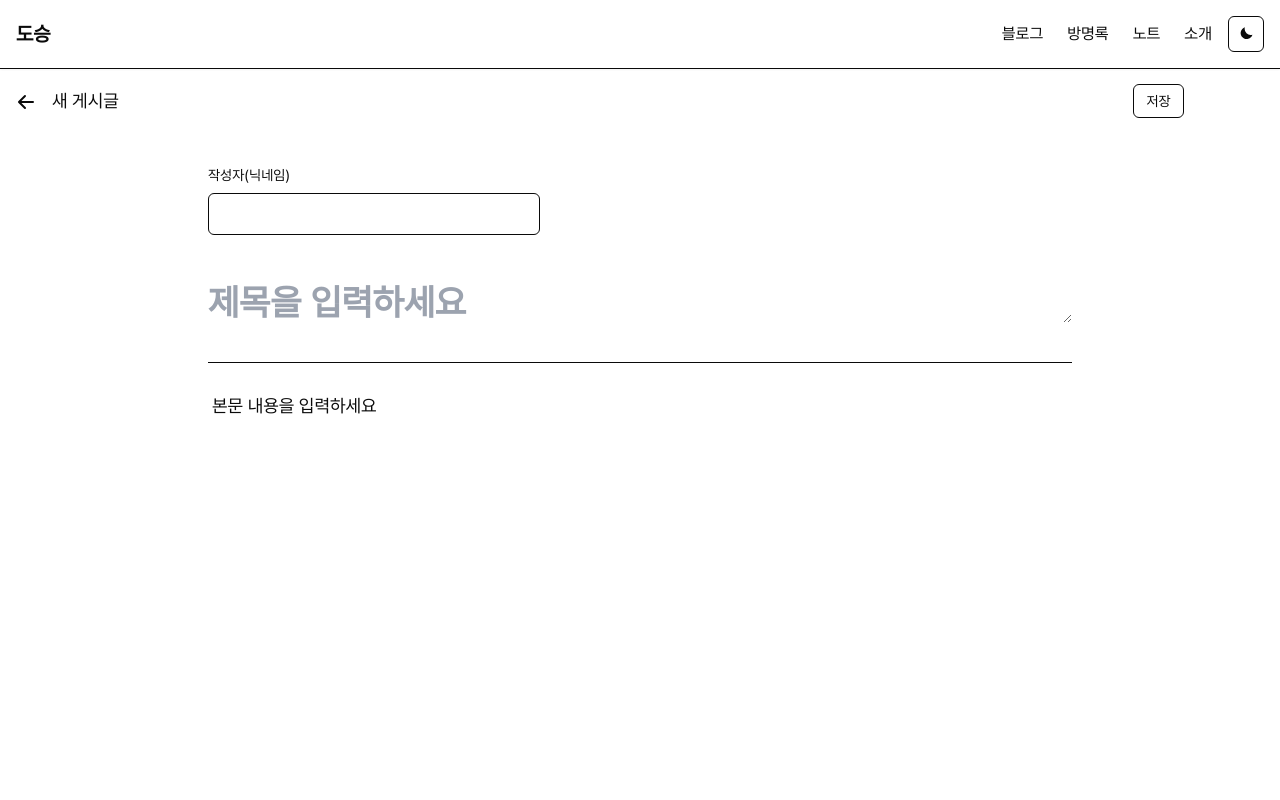
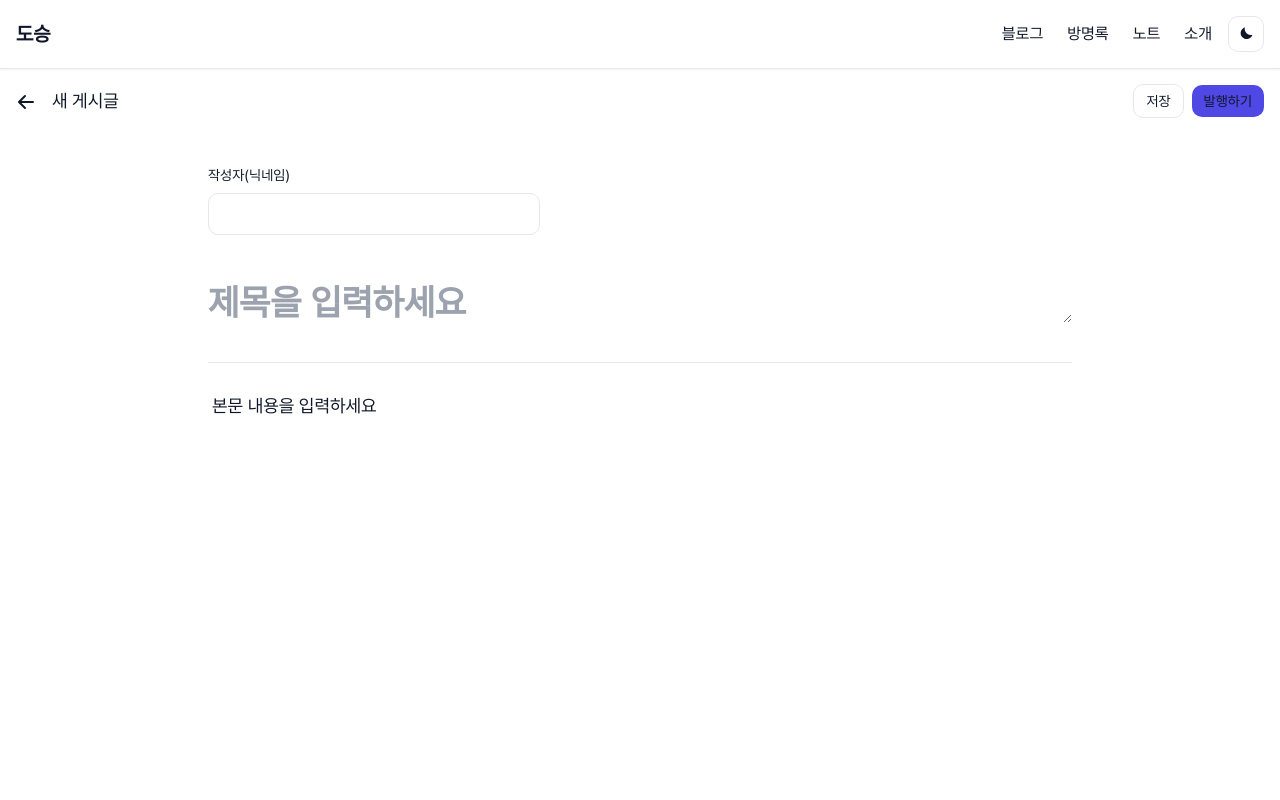
Before and after one commit to Doseung-Yang/doseung.dev, a Next.js app: page /post/edit in a window 1280 px wide. Shown: the top 800 px of the page. Built offline with nearby package versions, Linux system fonts and the light colour scheme.

Commit message:
feat: Style & Icon setting

```diff
--- a/app/components/Main.tsx
+++ /dev/null
@@ -1,70 +0,0 @@
-'use client';
-
-import { useEffect, useState } from 'react';
-import HeroSection from '../_components/HeroSection';
-import SkillsSection from '../_components/SkillsSection';
-import RecentPostsSlider from '../_components/RecentPostsSlider';
-import RecentCommentsSlider from '../_components/RecentCommentsSlider';
-import { getRecentPosts, getRecentComments, Post, Comment } from '../api/lib/get-post';
-
-export default function MainContent() {
-  const [recentPosts, setRecentPosts] = useState<Post[]>([]);
-  const [recentComments, setRecentComments] = useState<Comment[]>([]);
-  const [loading, setLoading] = useState(true);
-  const [error, setError] = useState<string | null>(null);
-
-  useEffect(() => {
-    async function fetchData() {
-      try {
-        setLoading(true);
-        setError(null);
-
-        const [posts, comments] = await Promise.all([getRecentPosts(3), getRecentComments(5)]);
-
-        if (posts.length === 0 && comments.length === 0) {
-          setError('최근 포스트와 댓글을 찾을 수 없습니다.');
-        } else {
-          setRecentPosts(posts);
-          setRecentComments(comments);
-        }
-      } catch (error) {
-        console.error('데이터를 가져오는 중 오류 발생:', error);
-        setError('데이터를 불러오는 중 오류가 발생했습니다.');
-      } finally {
-        setLoading(false);
-      }
-    }
-
-    fetchData();
-  }, []);
-
-  return (
-    <main className="flex flex-col items-center min-h-screen text-foreground">
-      <HeroSection />
-
-      {/* 최근 포스트와 댓글 슬라이더 */}
-      {!loading && (recentPosts.length > 0 || recentComments.length > 0) && (
-        <div className="w-full py-12 bg-gradient-to-b from-transparent to-slate-50 dark:to-slate-900/50">
-          <div className="grid grid-cols-1 lg:grid-cols-2 gap-8 max-w-7xl mx-auto px-4">
-            {recentPosts.length > 0 && <RecentPostsSlider posts={recentPosts} />}
-            {recentComments.length > 0 && <RecentCommentsSlider comments={recentComments} />}
-          </div>
-        </div>
-      )}
-
-      {/* 에러 상태 */}
-      {!loading && error && (
-        <div className="w-full py-12 bg-gradient-to-b from-transparent to-slate-50 dark:to-slate-900/50">
-          <div className="max-w-3xl mx-auto px-4 text-center">
-            <p className="text-muted-foreground">{error}</p>
-          </div>
-        </div>
-      )}
-
-      {/* 나머지 콘텐츠 - 컨테이너 제한 적용 */}
-      <div className="container mx-auto px-4 py-8 w-full">
-        <SkillsSection />
-      </div>
-    </main>
-  );
-}
--- a/app/globals.css
+++ b/app/globals.css
@@ -1,40 +1,6 @@
 @tailwind base;
 @tailwind components;
 @tailwind utilities;
-
-:root {
-  --card: #ffffff;
-  --card-foreground: #171717;
-  --border: #e5e7eb;
-  --input: #e5e7eb;
-  --primary: #3b82f6;
-  --primary-foreground: #ffffff;
-  --secondary: #f3f4f6;
-  --secondary-foreground: #111827;
-  --accent: #f3f4f6;
-  --accent-foreground: #111827;
-  --muted: #f3f4f6;
-  --muted-foreground: #6b7280;
-}
-
-.dark {
-  --background: #0a0a0a;
-  --foreground: #ededed;
-  --card: #171717;
-  --card-foreground: #ededed;
-  --border: #374151;
-  --input: #374151;
-  --primary: #3b82f6;
-  --primary-foreground: #ffffff;
-  --secondary: #1f2937;
-  --secondary-foreground: #f9fafb;
-  --accent: #1f2937;
-  --accent-foreground: #f9fafb;
-  --muted: #1f2937;
-  --muted-foreground: #9ca3af;
-}
-
-/* Removed OS-level dark override to let next-themes control theme via .dark class */
 
 @font-face {
   font-family: 'Pretendard';
@@ -44,7 +10,7 @@
 }
 
 body {
-  font-family: 'Pretendard', sans-serif;
+  font-family: 'Pretendard', -apple-system, BlinkMacSystemFont, 'Segoe UI', Roboto, sans-serif;
   scroll-behavior: smooth;
 }
 
@@ -62,66 +28,118 @@ svg {
 }
 
 @keyframes blink {
-  0%,
-  100% {
+  0%, 100% { opacity: 1; }
+  50% { opacity: 0; }
+}
+.gradient-bg {
+  background: linear-gradient(135deg, #667eea 0%, #764ba2 100%);
+}
+
+.gradient-text {
+  background: linear-gradient(135deg, #667eea 0%, #764ba2 100%);
+  -webkit-background-clip: text;
+  -webkit-text-fill-color: transparent;
+  background-clip: text;
+}
+
+.glass {
+  background: rgba(255, 255, 255, 0.7);
+  backdrop-filter: blur(10px);
+  -webkit-backdrop-filter: blur(10px);
+  border: 1px solid rgba(255, 255, 255, 0.2);
+}
+
+.dark .glass {
+  background: rgba(17, 17, 17, 0.7);
+  border: 1px solid rgba(255, 255, 255, 0.1);
+}
+
+.card-hover {
+  transition: all 0.3s cubic-bezier(0.4, 0, 0.2, 1);
+}
+
+.card-hover:hover {
+  transform: translateY(-4px);
+  box-shadow: 0 20px 40px -15px rgba(0, 0, 0, 0.1);
+}
+
+.dark .card-hover:hover {
+  box-shadow: 0 20px 40px -15px rgba(0, 0, 0, 0.4);
+}
+
+@keyframes fadeInUp {
+  from {
+    opacity: 0;
+    transform: translateY(20px);
+  }
+  to {
     opacity: 1;
-  }
-  50% {
-    opacity: 0;
+    transform: translateY(0);
   }
 }
 
+.animate-fade-in-up {
+  animation: fadeInUp 0.6s ease-out forwards;
+}
 
+.glow {
+  box-shadow: 0 0 20px rgba(102, 126, 234, 0.3);
+}
+
+.dark .glow {
+  box-shadow: 0 0 20px rgba(102, 126, 234, 0.2);
+}
 
 @layer base {
   :root {
     --background: 0 0% 100%;
-    --foreground: 0 0% 3.9%;
+    --foreground: 222 47% 11%;
     --card: 0 0% 100%;
-    --card-foreground: 0 0% 3.9%;
+    --card-foreground: 222 47% 11%;
     --popover: 0 0% 100%;
-    --popover-foreground: 0 0% 3.9%;
-    --primary: 0 0% 9%;
-    --primary-foreground: 0 0% 98%;
-    --secondary: 0 0% 96.1%;
-    --secondary-foreground: 0 0% 9%;
-    --muted: 0 0% 96.1%;
-    --muted-foreground: 0 0% 45.1%;
-    --accent: 0 0% 96.1%;
-    --accent-foreground: 0 0% 9%;
-    --destructive: 0 84.2% 60.2%;
-    --destructive-foreground: 0 0% 98%;
-    --border: 0 0% 89.8%;
-    --input: 0 0% 89.8%;
-    --ring: 0 0% 3.9%;
-    --chart-1: 12 76% 61%;
-    --chart-2: 173 58% 39%;
-    --chart-3: 197 37% 24%;
-    --chart-4: 43 74% 66%;
-    --chart-5: 27 87% 67%;
-    --radius: 0.5rem;
+    --popover-foreground: 222 47% 11%;
+    --primary: 243 75% 59%;
+    --primary-foreground: 0 0% 100%;
+    --secondary: 240 5% 96%;
+    --secondary-foreground: 222 47% 11%;
+    --muted: 240 5% 96%;
+    --muted-foreground: 215 16% 47%;
+    --accent: 240 5% 96%;
+    --accent-foreground: 222 47% 11%;
+    --destructive: 0 84% 60%;
+    --destructive-foreground: 0 0% 100%;
+    --border: 220 13% 91%;
+    --input: 220 13% 91%;
+    --ring: 243 75% 59%;
+    --radius: 0.75rem;
+    --chart-1: 243 75% 59%;
+    --chart-2: 160 60% 45%;
+    --chart-3: 30 80% 55%;
+    --chart-4: 280 65% 60%;
+    --chart-5: 340 75% 55%;
   }
+
   .dark {
-    --background: 0 0% 3.9%;
-    --foreground: 0 0% 98%;
-    --card: 0 0% 3.9%;
-    --card-foreground: 0 0% 98%;
-    --popover: 0 0% 3.9%;
-    --popover-foreground: 0 0% 98%;
-    --primary: 0 0% 98%;
-    --primary-foreground: 0 0% 9%;
-    --secondary: 0 0% 14.9%;
-    --secondary-foreground: 0 0% 98%;
-    --muted: 0 0% 14.9%;
-    --muted-foreground: 0 0% 63.9%;
-    --accent: 0 0% 14.9%;
-    --accent-foreground: 0 0% 98%;
-    --destructive: 0 62.8% 30.6%;
-    --destructive-foreground: 0 0% 98%;
-    --border: 0 0% 14.9%;
-    --input: 0 0% 14.9%;
-    --ring: 0 0% 83.1%;
-    --chart-1: 220 70% 50%;
+    --background: 222 47% 5%;
+    --foreground: 210 40% 98%;
+    --card: 222 47% 8%;
+    --card-foreground: 210 40% 98%;
+    --popover: 222 47% 8%;
+    --popover-foreground: 210 40% 98%;
+    --primary: 243 75% 65%;
+    --primary-foreground: 0 0% 100%;
+    --secondary: 222 47% 14%;
+    --secondary-foreground: 210 40% 98%;
+    --muted: 222 47% 14%;
+    --muted-foreground: 215 20% 65%;
+    --accent: 222 47% 14%;
+    --accent-foreground: 210 40% 98%;
+    --destructive: 0 62% 30%;
+    --destructive-foreground: 0 0% 100%;
+    --border: 222 47% 18%;
+    --input: 222 47% 18%;
+    --ring: 243 75% 65%;
+    --chart-1: 243 75% 65%;
     --chart-2: 160 60% 45%;
     --chart-3: 30 80% 55%;
     --chart-4: 280 65% 60%;
@@ -129,13 +147,11 @@ svg {
   }
 }
 
-
-
 @layer base {
   * {
     @apply border-border;
   }
   body {
-    @apply bg-background text-foreground;
+    @apply bg-background text-foreground antialiased;
   }
 }
```
Also changed, not shown: components/icons/index.tsx (added, +137 -0 lines).
